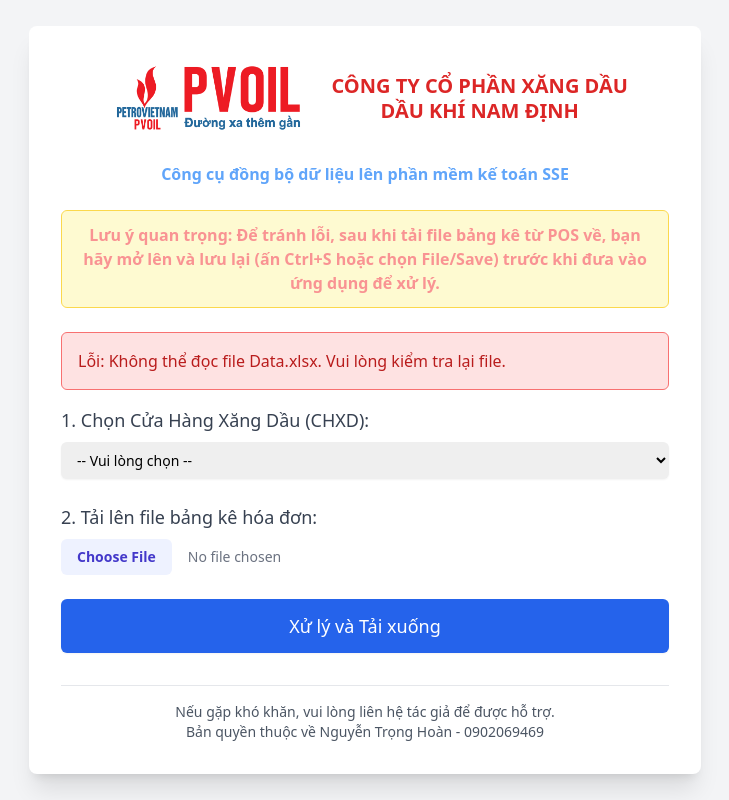
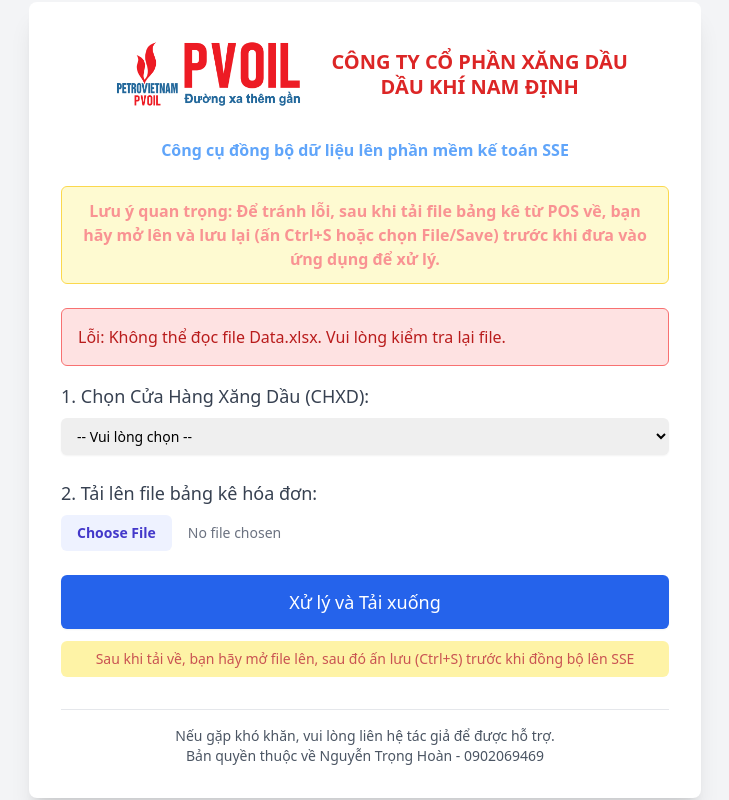
Before and after one commit to TrongHoan81/UpSSE_render, a Flask app: page / in a window 1280 px wide. Shown: the whole page, without its empty margins (275-1004 px from the left). Run offline with Flask 3, Linux system fonts and the light colour scheme; some libraries are stand-ins or nearby versions.

Commit message:
Update index.html

```diff
--- a/templates/index.html
+++ b/templates/index.html
@@ -81,6 +81,11 @@
                 <button type="submit" class="w-full flex justify-center py-3 px-4 border border-transparent rounded-md shadow-sm text-lg font-medium text-white bg-blue-600 hover:bg-blue-700 focus:outline-none focus:ring-2 focus:ring-offset-2 focus:ring-blue-500">
                     Xử lý và Tải xuống
                 </button>
+                <!-- NEW BLINKING WARNING - BẮT ĐẦU THAY ĐỔI -->
+                <div class="mt-3 text-center blinking-warning bg-yellow-200 rounded-md p-2">
+                    <p class="text-sm text-red-700 font-medium">Sau khi tải về, bạn hãy mở file lên, sau đó ấn lưu (Ctrl+S) trước khi đồng bộ lên SSE</p>
+                </div>
+                <!-- KẾT THÚC THAY ĐỔI -->
             </div>
         </form>
 
```
